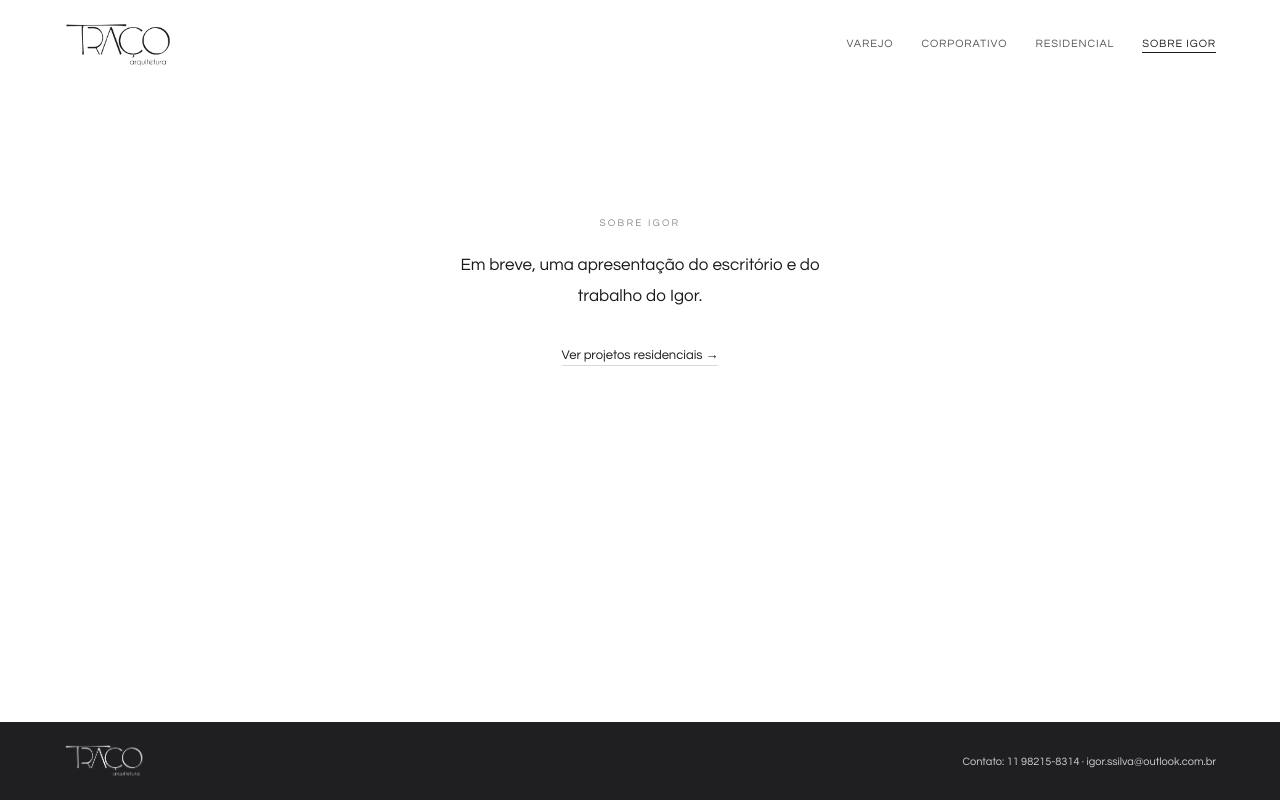
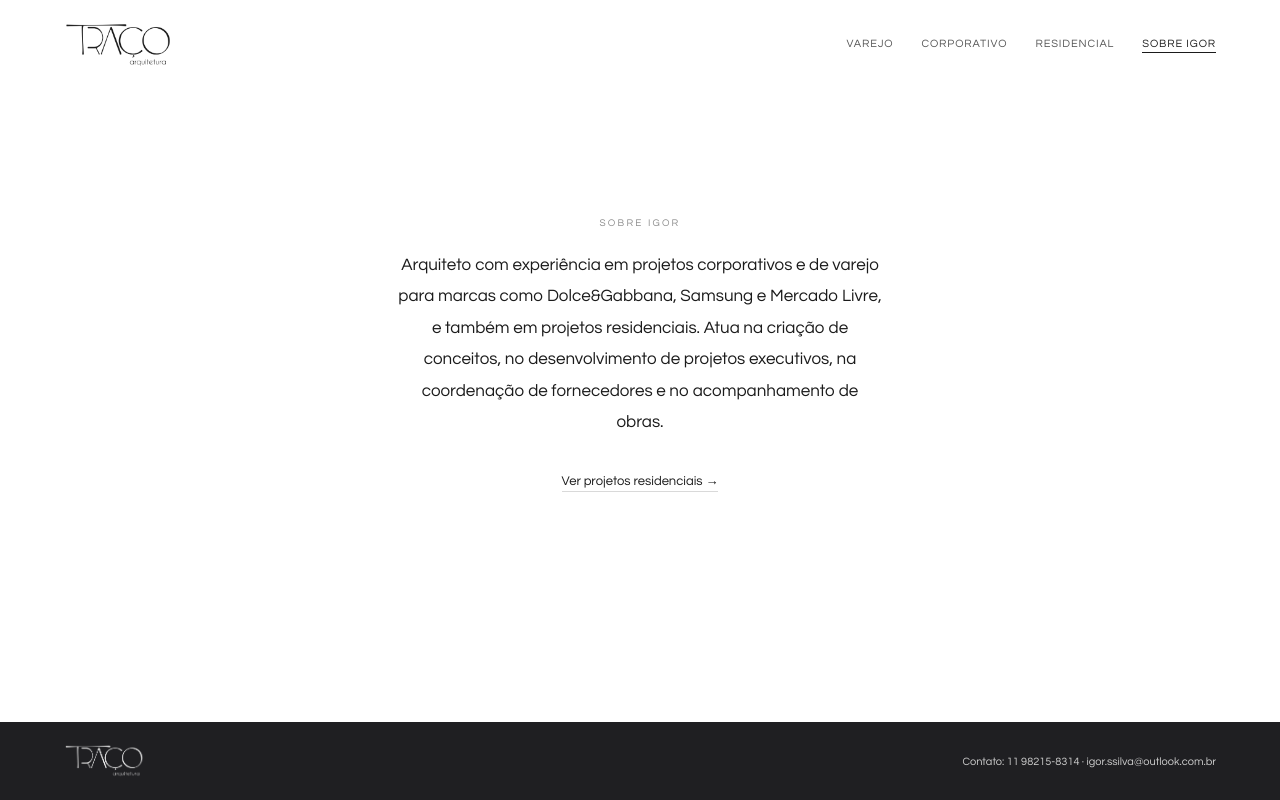
Before and after one commit to igorcarvalho-portfolio/portfolio-igor, a plain HTML site: page sobre.html in a window 1280 px wide. Drawn offline with Linux system fonts and the light colour scheme.

Commit message:
Página Sobre Igor com mini bio
Co-Authored-By: Claude Sonnet 5.5 <noreply@anthropic.com>
Claude-Session: https://claude.ai/code/session_01RNvRWntinSW6mhqVoDGA5G

```diff
--- a/site.css
+++ b/site.css
@@ -16,7 +16,7 @@ h1{font-weight:400;font-size:26px;letter-spacing:.04em}
 .card:hover img{transform:scale(1.04)}
 .card h2{font-weight:400;font-size:17px;letter-spacing:.04em;margin-top:16px}
 .card span{display:block;font-size:12px;color:var(--mute);margin-top:6px}
-.vazio{max-width:560px;margin:0 auto;text-align:center;padding:16vh 6vw}
+.vazio{max-width:640px;margin:0 auto;text-align:center;padding:16vh 6vw}
 .vazio small{display:block;font-size:10px;letter-spacing:.22em;text-transform:uppercase;color:var(--mute);margin-bottom:22px}
 .vazio p{font-size:17px;line-height:1.85}
 .vazio a{display:inline-block;margin-top:34px;font-size:13px;color:var(--ink);text-decoration:none;border-bottom:1px solid var(--line);padding-bottom:3px}
--- a/sobre.html
+++ b/sobre.html
@@ -12,7 +12,7 @@
 <body>
 <header><a class="logo" href="index.html"><img width="109" height="46" src="assets/logo-traco.png" alt="Traço Arquitetura"></a><nav><a href="varejo.html">Varejo</a><a href="corporativo.html">Corporativo</a><a href="residencial.html">Residencial</a><a href="sobre.html" class="on">Sobre Igor</a></nav></header>
 <main>
-<div class="vazio"><small>Sobre Igor</small><p>Em breve, uma apresentação do escritório e do trabalho do Igor.</p><a href="residencial.html">Ver projetos residenciais →</a></div>
+<div class="vazio"><small>Sobre Igor</small><p>Arquiteto com experiência em projetos corporativos e de varejo para marcas como Dolce&amp;Gabbana, Samsung e Mercado Livre, e também em projetos residenciais. Atua na criação de conceitos, no desenvolvimento de projetos executivos, na coordenação de fornecedores e no acompanhamento de obras.</p><a href="residencial.html">Ver projetos residenciais →</a></div>
 </main>
 <footer><span><img class="flogo" width="80" height="34" src="assets/logo-traco-branco.png" alt="Traço Arquitetura"></span><span>Contato: 11 98215-8314 · igor.ssilva@outlook.com.br</span></footer>
 </body>
```
